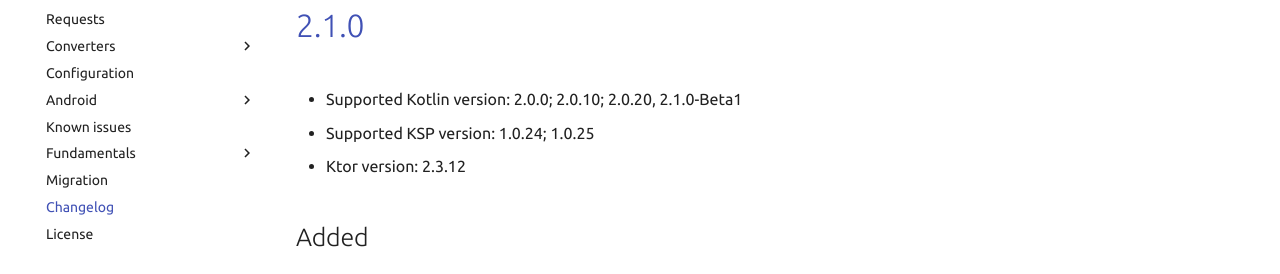
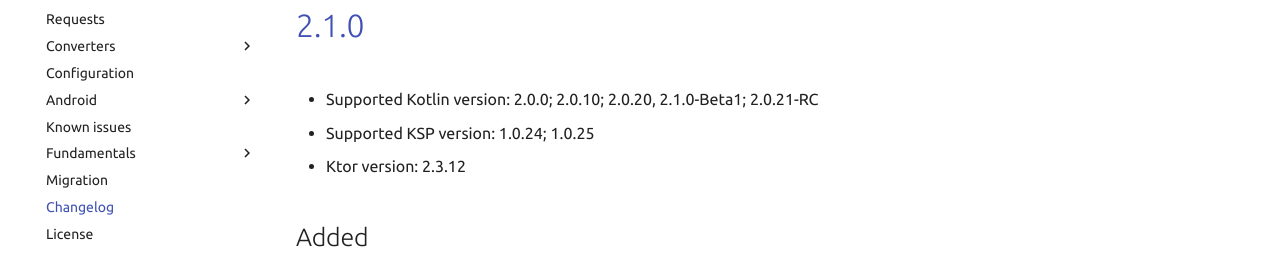
Before and after one commit to Foso/Ktorfit, an MkDocs documentation site: the page built from docs/CHANGELOG.md, in a window 1280 px wide and 900 px high, scrolled down 588 px. Shown: the part 170-444 px from the top of the window. Built offline with MkDocs 1.6.1 and Material for MkDocs 9.7.7, drawn with Linux system fonts in a browser that asks for light colours; comment, search, counter and statistics services are not loaded.

Commit message:
Update CHANGELOG.md

```diff
--- a/docs/CHANGELOG.md
+++ b/docs/CHANGELOG.md
@@ -22,7 +22,7 @@
 
 # [2.1.0]()
 
-* Supported Kotlin version: 2.0.0; 2.0.10; 2.0.20, 2.1.0-Beta1
+* Supported Kotlin version: 2.0.0; 2.0.10; 2.0.20, 2.1.0-Beta1; 2.0.21-RC
 * Supported KSP version: 1.0.24; 1.0.25
 * Ktor version: 2.3.12
 
```
